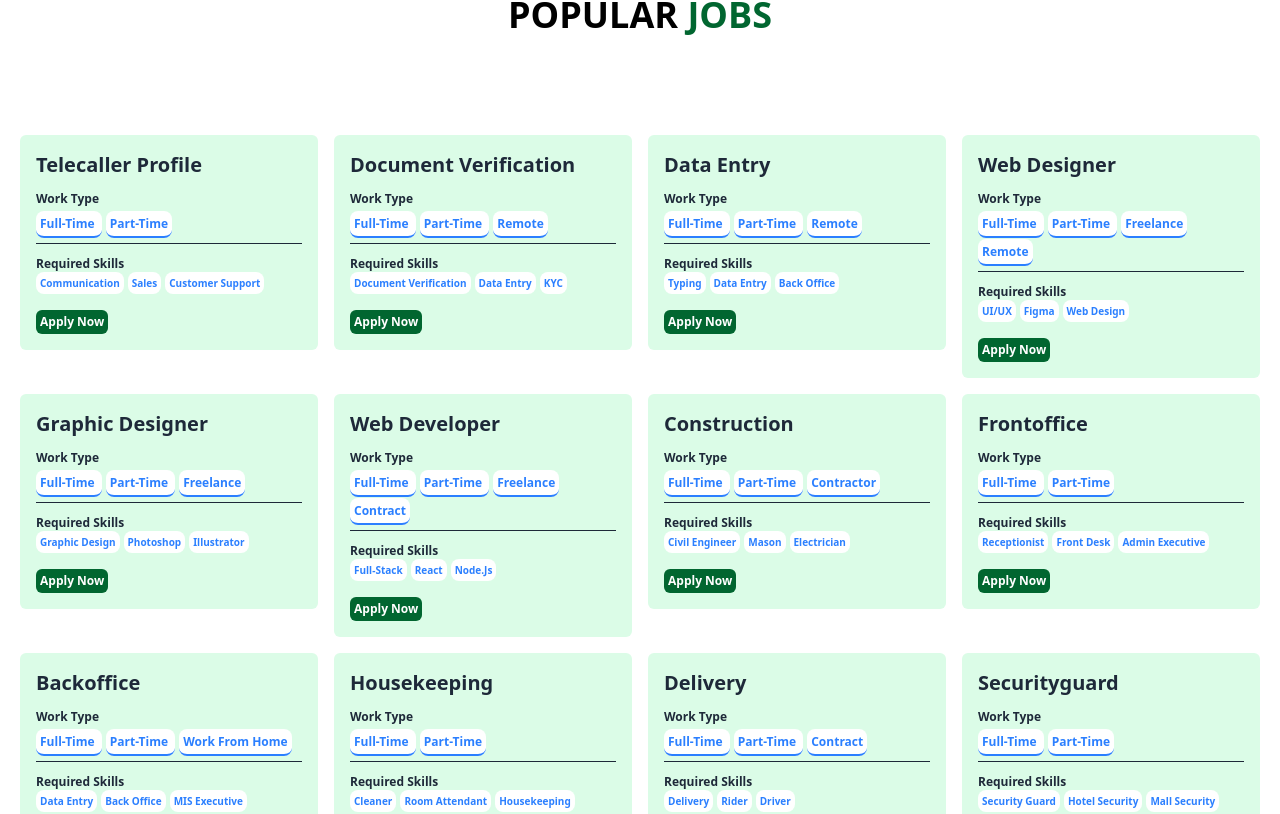
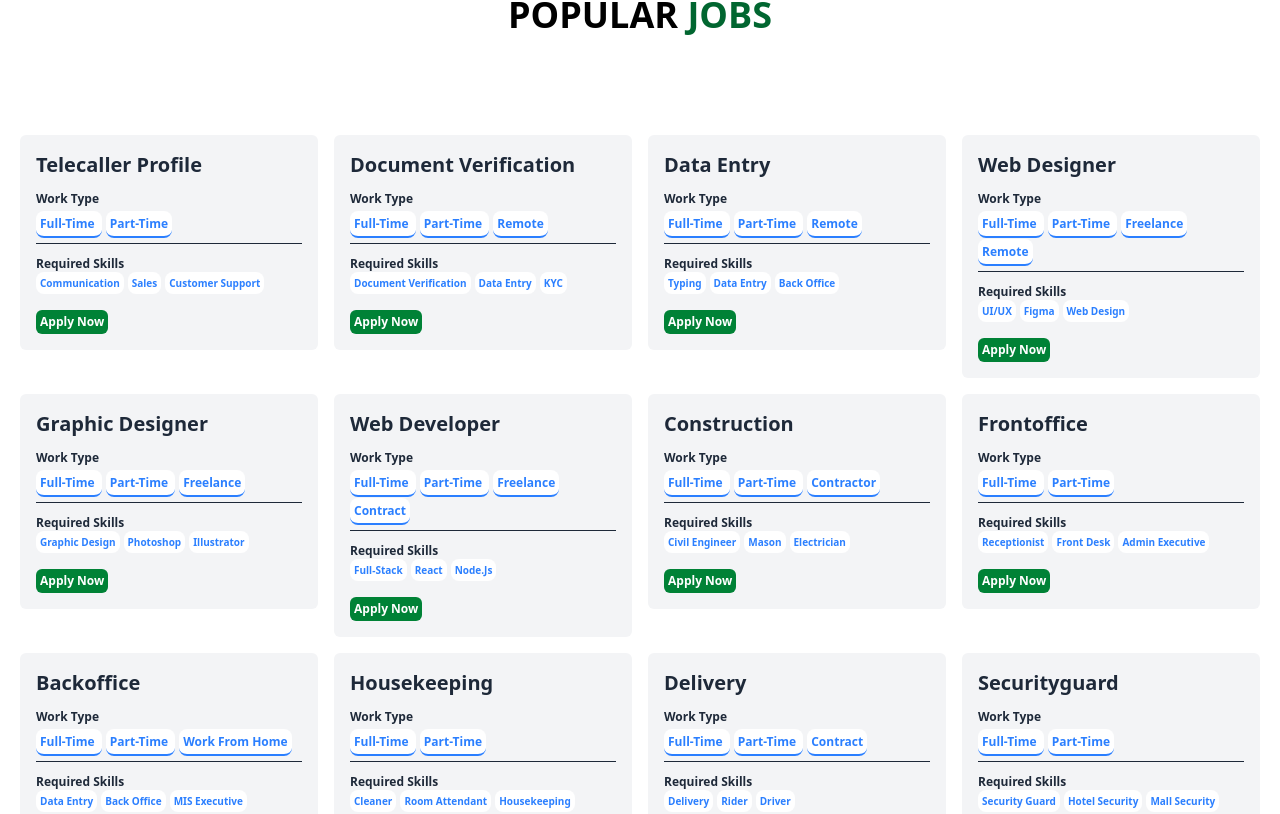
Before and after one commit to Vrecruiter-Project/jobhub_page_on_nextjs, a Next.js app: page /home in a window 1280 px wide. Shown: the part 3109-3923 px from the top of the page. Built offline with nearby package versions, Linux system fonts and the light colour scheme.

Commit message:
Add navigation link to candidate signup and improve button styles in JobProfile and Home components

```diff
--- a/app/jobprofiles/[slug]/page.js
+++ b/app/jobprofiles/[slug]/page.js
@@ -4,6 +4,7 @@ import { jobsData } from '@/data/Jobpage';
 import GlobalCategories from '@/components/Categories/circle';
 import Script from 'next/script';
 import SubscribeMail from '@/components/Subscribe/subscribe';
+import Link from 'next/link';
 // For static generation
 export function generateStaticParams() {
     return Object.keys(jobsData).map((slug) => ({ slug }));
@@ -166,8 +167,8 @@ export default function JobProfilePage({ params }) {
                         </button> */}
                     </div>
                 </div>
-                <div className='hidden max-sm:block w-full fixed bottom-0 left-2/6'>
-                    <button className='bg-green-500 text-lg p-2 rounded-lg font-semibold '>Apply Now</button>
+                <div className='hidden max-sm:block w-full fixed bottom-0 left-2/6 mb-3'>
+                    <Link href={'/candidatesignup'} className='bg-green-500 text-lg p-2 rounded-lg font-semibold '>Apply Now</Link>
                 </div>
             </main>
             <div className="bg-white rounded-xl shadow-md p-6  md:p-8 border border-gray-200 max-w-3xl mx-auto">
--- a/components/Home.js
+++ b/components/Home.js
@@ -461,7 +461,7 @@ export default function HomePage() {
                 <li key={slug}>
                   <Link
                     href={`/jobprofiles/${slug}`}
-                    className="block capitalize bg-green-100 p-4 rounded-md hover:bg-green-200 transition text-xl font-semibold text-gray-800"
+                    className="block capitalize bg-gray-100 p-4 rounded-md hover:bg-green-200 transition text-xl font-semibold text-gray-800"
                   >
                     {slug.replace(/-/g, " ")}
                     <p className="text-xs mt-3">Work Type</p>
@@ -477,7 +477,7 @@ export default function HomePage() {
                     </div>
                     <button
                     type="button"
-                    className="bg-green-800 text-white text-xs p-1 mt-4 rounded-md cursor-pointer transition duration-200 ease-in-out hover:bg-green-700"
+                    className="bg-green-700 text-white text-xs p-1 mt-4 rounded-md cursor-pointer transition duration-200 ease-in-out hover:bg-green-800"
                   >
                     Apply Now
                   </button>
```
